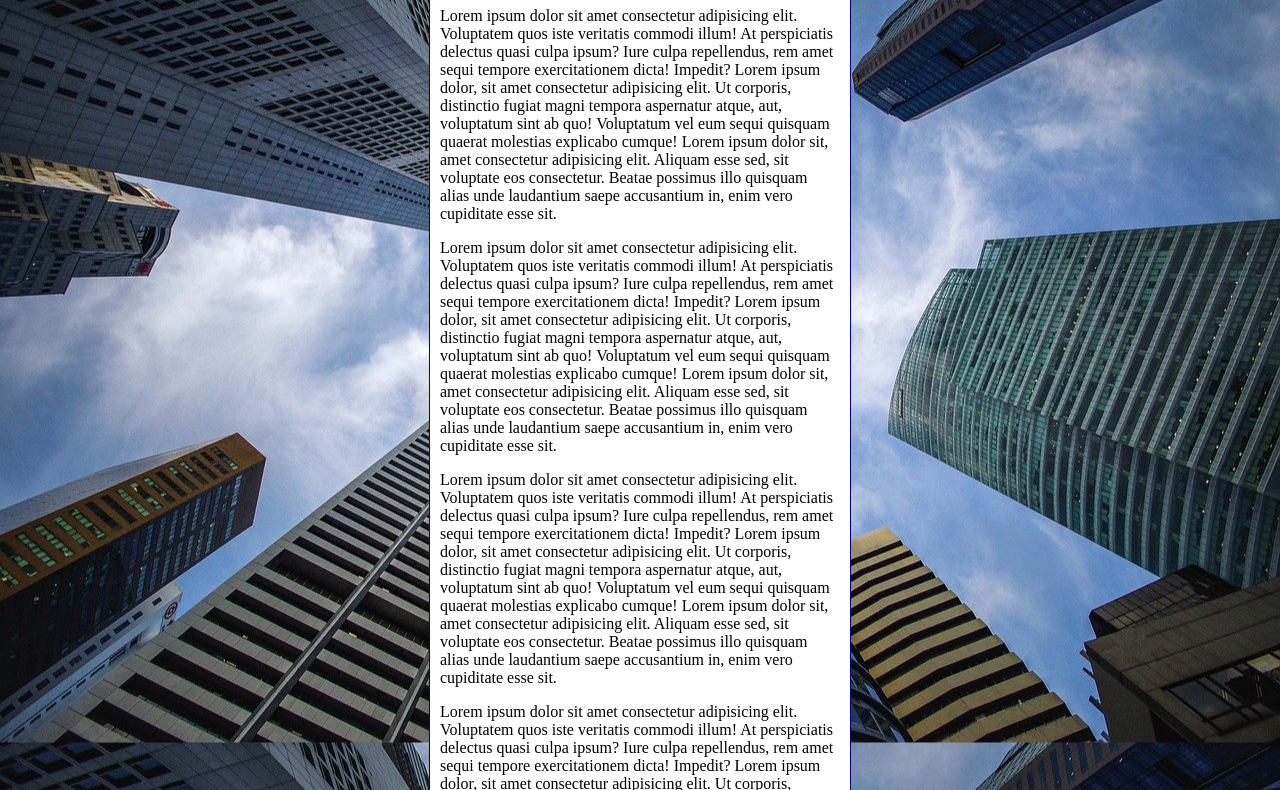
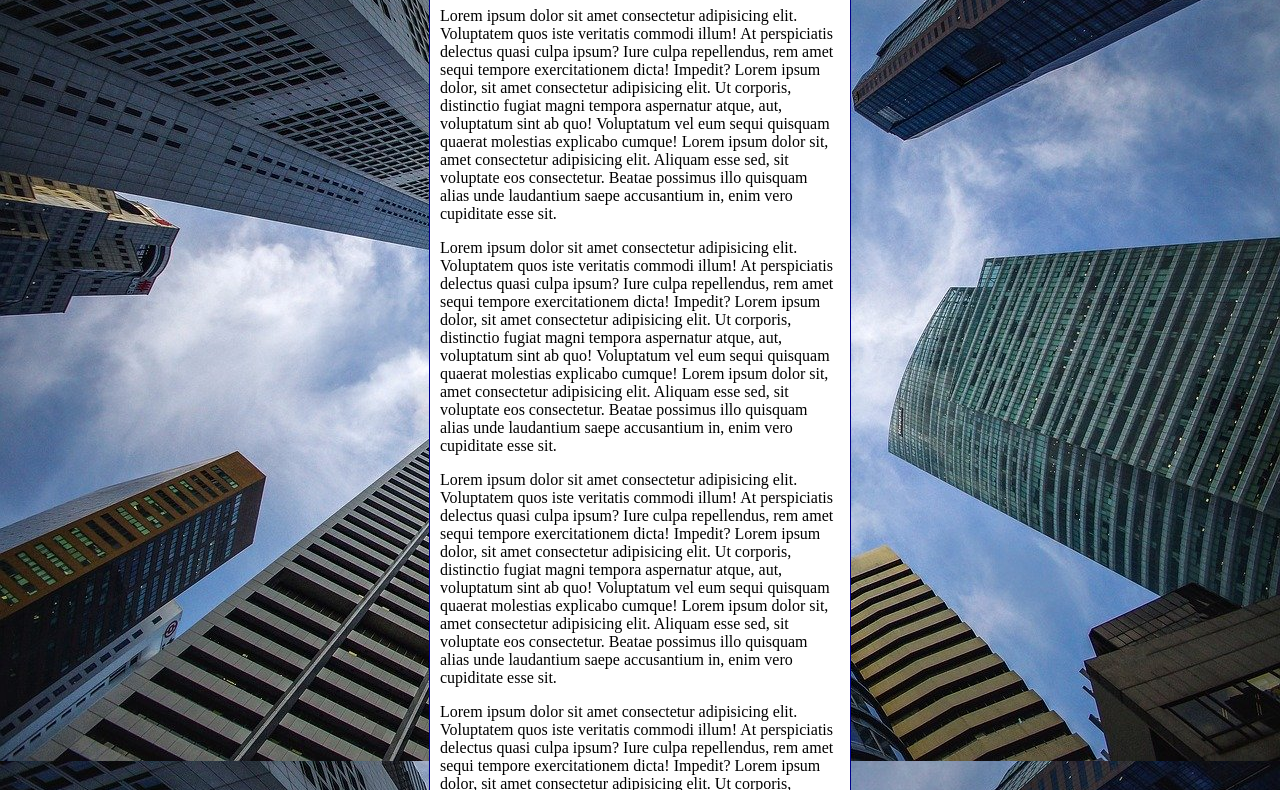
Before and after one commit to joaovscaetano/Estudos-de-HTML5-e-CSS3, a plain HTML site: page CSS/Exercícios sobre background-image/fundo006.html in a window 1280 px wide. Shown: the part 92-882 px from the top of the page. Drawn offline with Linux system fonts and the light colour scheme.

Commit message:
Update fundo006.html

```diff
--- a/CSS/Exercícios sobre background-image/fundo006.html
+++ b/CSS/Exercícios sobre background-image/fundo006.html
@@ -8,16 +8,29 @@
     <style>
         body {
             height: 100vh;
+
+            /*
+
             background-color: black;
             background-image: url('imagens/wallpaper002.jpg');
             background-position: center center;
-            background-repeat: repeat-y;
+            background-repeat: no-repeat;
+            background-size: cover;
+            background-attachment: fixed;
+
+            Shorthand - background
+
+            color > image > position > repeat > [size] > attachment
+
+            */
+
+            background: black url('imagens/wallpaper002.jpg') center center no-repeat fixed;
             background-size: cover;
         }
 
         main {
             background-color: white;
-            width: 400px;
+            max-width: 400px;
             padding: 10px;
             margin: auto;
             border: 1px solid darkblue;
```
